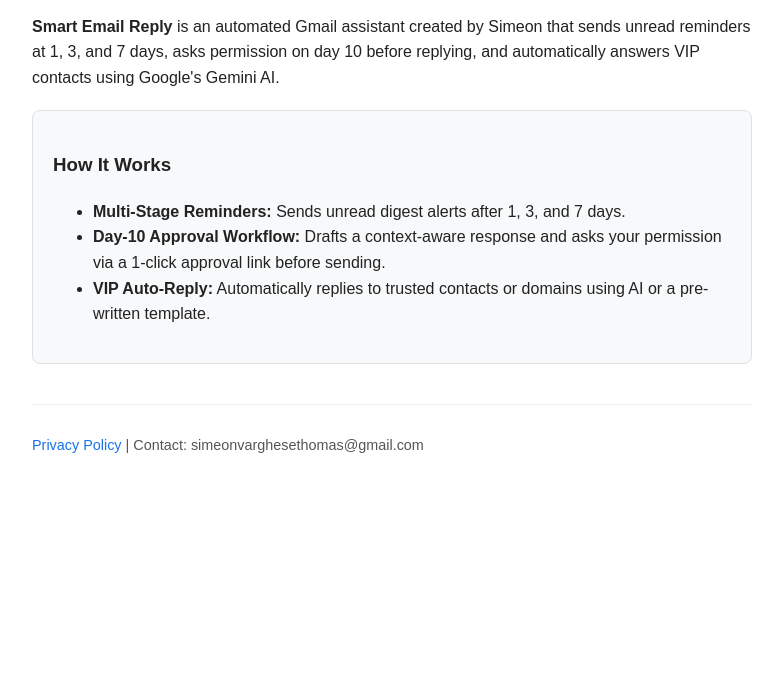
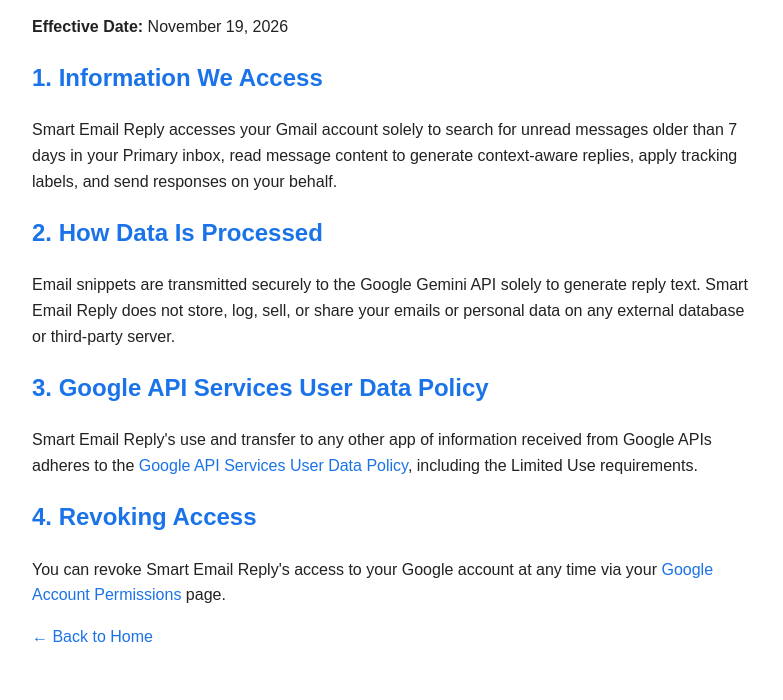
Before and after one commit to simeonvarghesethomasizabe-star/smart-email-reply, a plain HTML site: page privacy.html in a window 1280 px wide. Shown: the part 109-809 px from the top of the page, without its empty margins (248-1031 px from the left). Drawn offline with Linux system fonts and the light colour scheme.

Commit message:
Update privacy.html

```diff
--- a/privacy.html
+++ b/privacy.html
@@ -3,30 +3,29 @@
 <head>
   <meta charset="UTF-8" />
   <meta name="viewport" content="width=device-width, initial-scale=1.0" />
-  <title>Smart Email Reply — Automated AI Gmail Assistant</title>
+  <title>Privacy Policy — Smart Email Reply</title>
   <style>
     body { font-family: Arial, sans-serif; max-width: 720px; margin: 50px auto; padding: 0 20px; line-height: 1.6; color: #222; }
-    h1 { color: #1a73e8; }
-    .card { background: #f8f9fa; padding: 20px; border-radius: 8px; border: 1px solid #e0e0e0; margin: 20px 0; }
+    h1, h2 { color: #1a73e8; }
     a { color: #1a73e8; text-decoration: none; }
-    footer { margin-top: 40px; font-size: 0.9em; color: #555; border-top: 1px solid #eee; padding-top: 15px; }
   </style>
 </head>
 <body>
-  <h1>Smart Email Reply</h1>
-  <p><strong>Smart Email Reply</strong> is an automated Gmail assistant created by Simeon that sends unread reminders at 1, 3, and 7 days, asks permission on day 10 before replying, and automatically answers VIP contacts using Google's Gemini AI.</p>
+  <h1>Privacy Policy for Smart Email Reply</h1>
+  <p><strong>Effective Date:</strong> November 19, 2026</p>
 
-  <div class="card">
-    <h3>How It Works</h3>
-    <ul>
-      <li><strong>Multi-Stage Reminders:</strong> Sends unread digest alerts after 1, 3, and 7 days.</li>
-      <li><strong>Day-10 Approval Workflow:</strong> Drafts a context-aware response and asks your permission via a 1-click approval link before sending.</li>
-      <li><strong>VIP Auto-Reply:</strong> Automatically replies to trusted contacts or domains using AI or a pre-written template.</li>
-    </ul>
-  </div>
+  <h2>1. Information We Access</h2>
+  <p>Smart Email Reply accesses your Gmail account solely to search for unread messages older than 7 days in your Primary inbox, read message content to generate context-aware replies, apply tracking labels, and send responses on your behalf.</p>
 
-  <footer>
-    <p><a href="privacy.html">Privacy Policy</a> | Contact: simeonvarghesethomas@gmail.com</p>
-  </footer>
+  <h2>2. How Data Is Processed</h2>
+  <p>Email snippets are transmitted securely to the Google Gemini API solely to generate reply text. Smart Email Reply does not store, log, sell, or share your emails or personal data on any external database or third-party server.</p>
+
+  <h2>3. Google API Services User Data Policy</h2>
+  <p>Smart Email Reply's use and transfer to any other app of information received from Google APIs adheres to the <a href="https://google.com" target="_blank">Google API Services User Data Policy</a>, including the Limited Use requirements.</p>
+
+  <h2>4. Revoking Access</h2>
+  <p>You can revoke Smart Email Reply's access to your Google account at any time via your <a href="https://google.com" target="_blank">Google Account Permissions</a> page.</p>
+
+  <p><a href="index.html">&larr; Back to Home</a></p>
 </body>
 </html>
```
